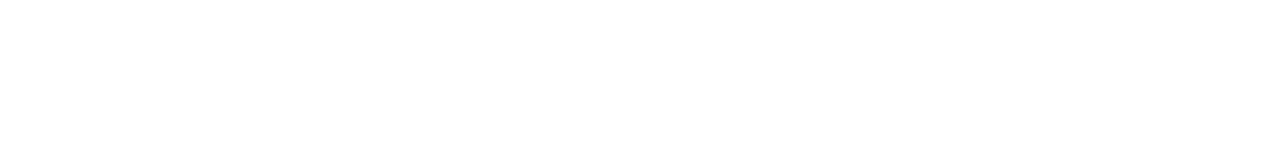
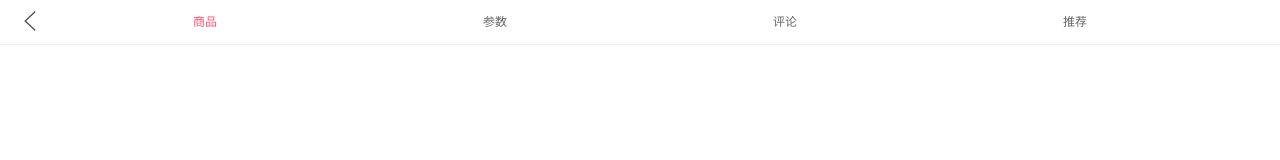
Before and after one commit to wuhongzheng123/supermail, a Vue app: page /detial/1 in a window 1280 px wide. Shown: the top 160 px of the page. Built offline with nearby package versions, Linux system fonts and the light colour scheme.

Commit message:
详情页5-12

```diff
--- a/src/components/content/goods/GoodsListItem.vue
+++ b/src/components/content/goods/GoodsListItem.vue
@@ -1,6 +1,6 @@
 <!--  -->
 <template>
-  <div class="goods-item">
+  <div class="goods-item" @click="itemClick">
     <img :src="goodsItem.show.img" @load="imgaeLoad" />
     <div class="goods-info">
       <p>{{ goodsItem.title }}</p>
@@ -30,6 +30,9 @@
   methods: {
     imgaeLoad() {
       this.$bus.$emit("imgaeLoad");
+    },
+    itemClick() {
+      this.$router.push("/detial/" + this.goodsItem.iid);
     }
   }
 };
--- a/src/router/index.js
+++ b/src/router/index.js
@@ -26,6 +26,11 @@
     path: '/profile',
     name: 'Profile',
     component: () => import( /* webpackChunkName: "about" */ '../views/profile/Profile.vue')
+  },
+  {
+    path: '/detial/:iid',
+    name: 'Detial',
+    component: () => import( /* webpackChunkName: "about" */ '../views/detail/Detail.vue')
   }
 ]
 
--- /dev/null
+++ b/src/views/detail/Detail.vue
@@ -0,0 +1,29 @@
+<!--  -->
+<template>
+  <div id="detail">
+    <DetailNavBar />
+  </div>
+</template>
+
+<script>
+import DetailNavBar from "./childComps/DetailNarBar";
+export default {
+  data() {
+    return {
+      iid: null
+    };
+  },
+  //生命周期 - 创建完成（访问当前this实例）
+  created() {
+    this.iid = this.$route.params.iid;
+  },
+  //生命周期 - 挂载完成（访问DOM元素）
+  mounted() {},
+  components: {
+    DetailNavBar
+  }
+};
+</script>
+<style scoped>
+/* @import url(); 引入css类 */
+</style>
--- /dev/null
+++ b/src/views/detail/childComps/DetailNarBar.vue
@@ -0,0 +1,59 @@
+<!--  -->
+<template>
+  <div>
+    <nav-bar>
+      <div slot="left" class="back">
+        <img src="~assets/img/common/back.svg" alt />
+      </div>
+      <div slot="center" class="title">
+        <div
+          v-for="(item,index) in titles "
+          :key="index"
+          class="titleItem"
+          :class="{active:currentIndex===index}"
+          @click="titleClick(index)"
+        >{{item}}</div>
+      </div>
+    </nav-bar>
+  </div>
+</template>
+
+<script>
+import NavBar from "components/common/navbar/Navbar";
+export default {
+  data() {
+    return {
+      titles: ["商品", "参数", "评论", "推荐"],
+      currentIndex: 0
+    };
+  },
+  //生命周期 - 创建完成（访问当前this实例）
+  created() {},
+  //生命周期 - 挂载完成（访问DOM元素）
+  mounted() {},
+  components: {
+    NavBar
+  },
+  methods: {
+    titleClick(index) {
+      this.currentIndex = index;
+    }
+  }
+};
+</script>
+<style scoped>
+/* @import url(); 引入css类 */
+.title {
+  display: flex;
+  font-size: 12px;
+}
+.titleItem {
+  flex: 1;
+}
+.active {
+  color: var(--color-high-text);
+}
+.back {
+  margin-top: 5px;
+}
+</style>
```
